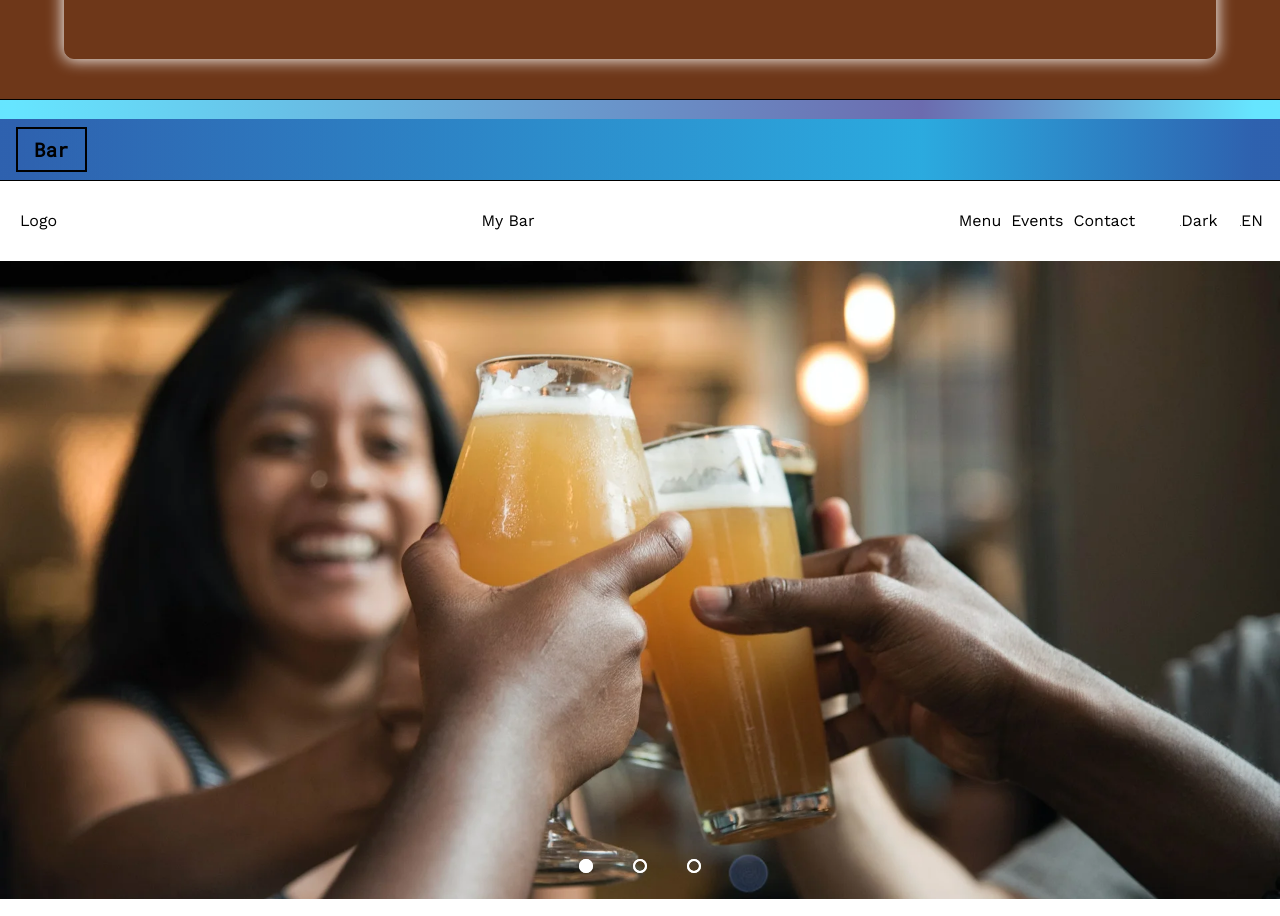
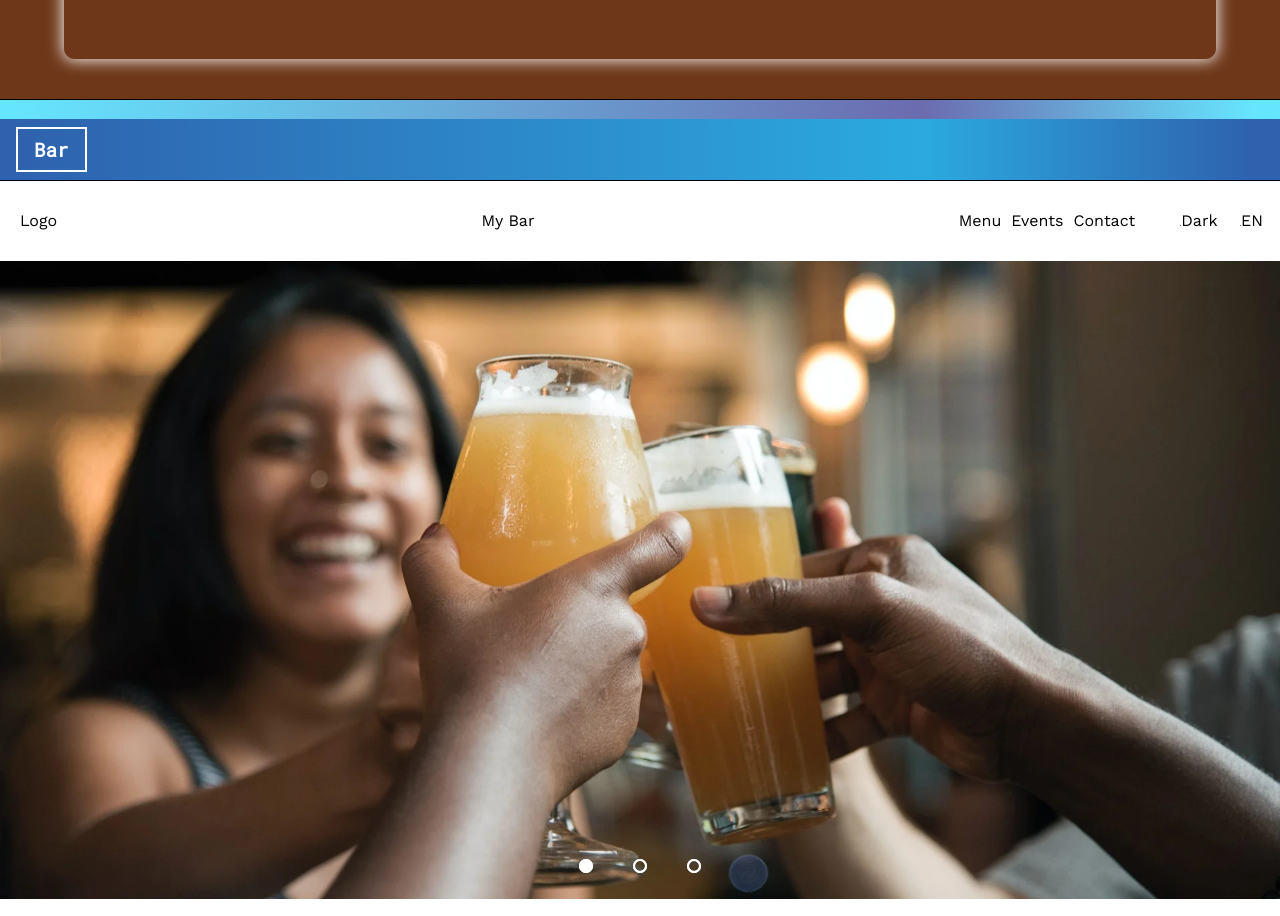
Before and after one commit to jalezi/landing-page, a plain HTML site: page index.html in a window 1280 px wide. Shown: the part 891-1807 px from the top of the page. Drawn offline with nearby package versions, Linux system fonts and the light colour scheme.

Commit message:
refactor

```diff
--- a/style.css
+++ b/style.css
@@ -38,19 +38,8 @@ body {
   padding: 8px 16px;
 }
 
-#coffee-shop > header {
+.home section > header {
   color: white;
-  background: rgba(9, 9, 121, 0.8);
-  background: linear-gradient(
-    90deg,
-    rgba(9, 9, 121, 0.6) 1%,
-    rgba(0, 212, 255, 0.6) 72%,
-    rgba(9, 9, 121, 0.6) 98%
-  );
-}
-
-#bar > header {
-  color: black;
   background: rgba(9, 9, 121, 0.8);
   background: linear-gradient(
     90deg,
@@ -82,7 +71,7 @@ body {
   border: 2px solid white;
 }
 #bar header a h2 {
-  border: 2px solid black;
+  border: 2px solid white;
 }
 
 .home iframe {
```
